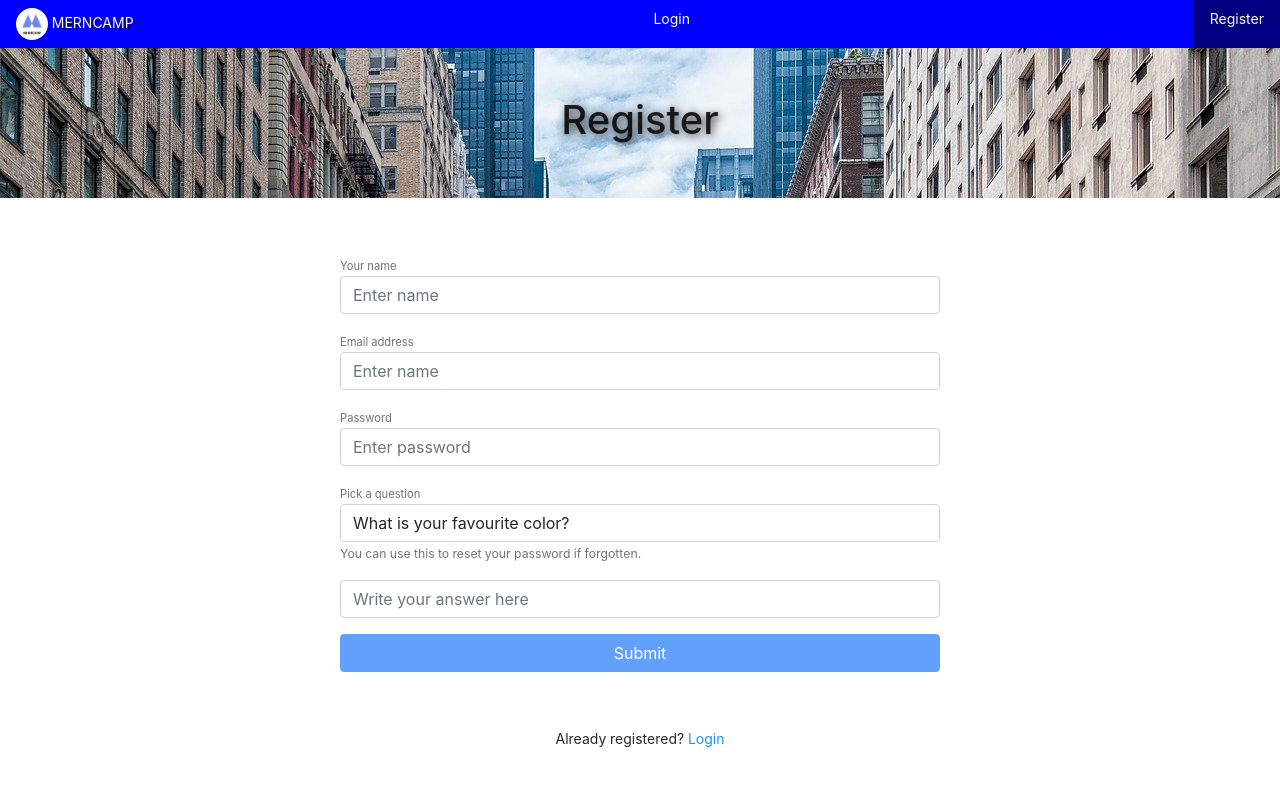
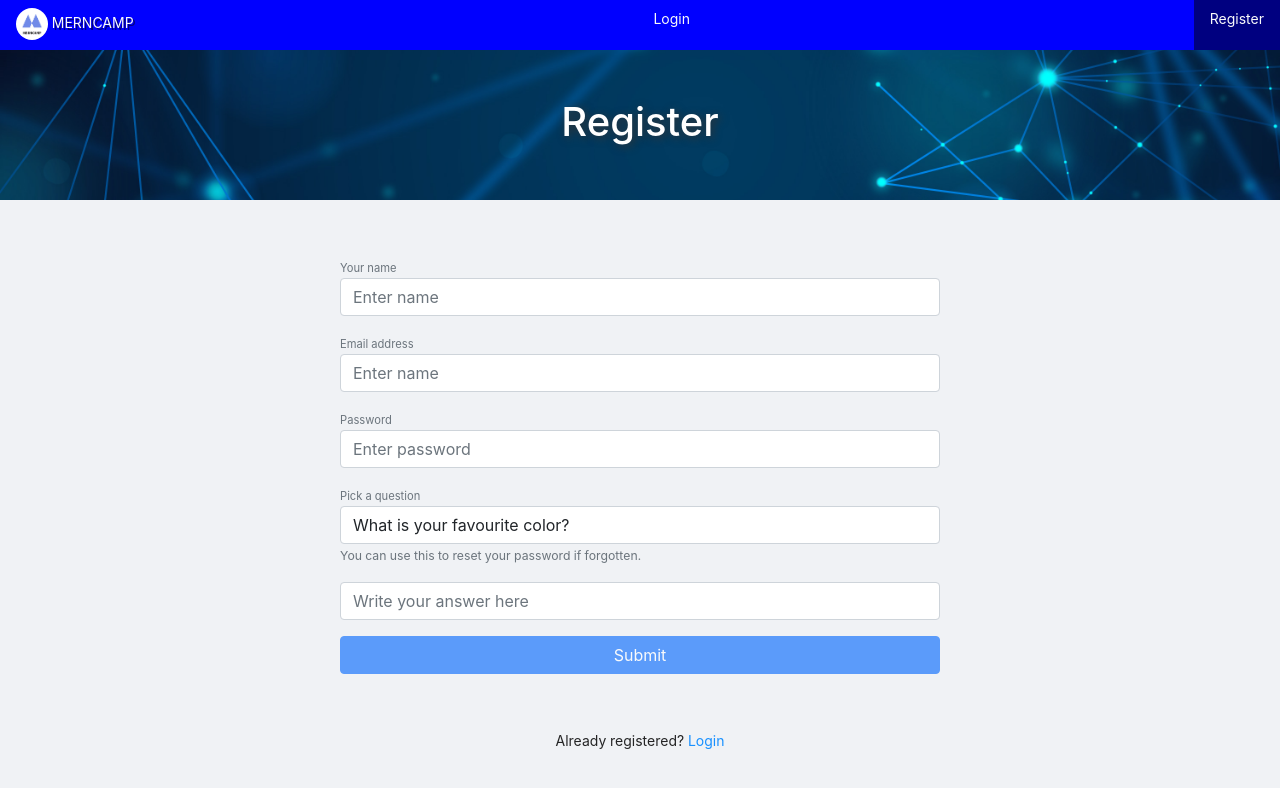
Before and after one commit to bujargit/social-network, a Next.js app in the folder client/: page /register in a window 1280 px wide. Shown: the top 788 px of the page. Built offline with nearby package versions, Linux system fonts and the light colour scheme; no server answers.

Commit message:
Frontend fixes

```diff
--- a/client/components/Nav.js
+++ b/client/components/Nav.js
@@ -22,7 +22,7 @@ const Nav = () => {
 
   return (
     <nav
-      className="main-nav nav d-flex justify-content-between"
+      className="main-nav d-flex justify-content-between"
       style={{ backgroundColor: "blue" }}
     >
       <Link href="/">
--- a/client/components/cards/ParallaxBG.js
+++ b/client/components/cards/ParallaxBG.js
@@ -1,4 +1,4 @@
-const ParallaxBG = ({ url, children = "MERNCAMP" }) => {
+const ParallaxBG = ({ url, children = "FaceTime" }) => {
   return (
     <div
       className="container-fluid"
@@ -12,7 +12,7 @@ const ParallaxBG = ({ url, children = "MERNCAMP" }) => {
         display: "block",
       }}
     >
-      <h1 className="display-1 font-weight-bold text-center">{children}</h1>
+      <h1 className="display-1 text-white font-weight-bold text-center">{children}</h1>
     </div>
   );
 };
--- a/client/pages/index.js
+++ b/client/pages/index.js
@@ -47,7 +47,7 @@ const Home = ({ posts }) => {
       />
       <meta property="og:type" content="website" />
       <meta property="og:site_name" content="MERNCAMP" />
-      <meta property="og:url" content="http://merncamp.com" />
+      <meta property="og:url" content="http://soc-net123.netlify.app" />
       <meta
         property="og:image:secure_url"
         content="http://merncamp.com/images/default.jpg"
--- a/client/pages/login.js
+++ b/client/pages/login.js
@@ -51,7 +51,7 @@ const Login = () => {
     <div className="container-fluid">
       <div className="row py-5 text-light bg-default-image">
         <div className="col text-center">
-          <h1>Login</h1>
+          <h1 className="text-white">Login</h1>
         </div>
       </div>
 
--- a/client/pages/register.js
+++ b/client/pages/register.js
@@ -53,7 +53,7 @@ const Register = () => {
     <div className="container-fluid">
       <div className="row py-5 text-light bg-default-image">
         <div className="col text-center">
-          <h1>Register</h1>
+          <h1 className="text-white">Register</h1>
         </div>
       </div>
 
--- a/client/public/css/styles.css
+++ b/client/public/css/styles.css
@@ -1,3 +1,6 @@
+body {
+  background-color: #f0f2f5 !important;
+}
 .bg-default-image {
   background-image: url("/images/default.jpg");
   background-size: 100%;
@@ -17,15 +20,25 @@
   cursor: pointer;
 }
 
+.main-nav {
+  min-height: 50px;
+}
+.main-nav .nav-link {
+  float: left;
+}
+
+.main-nav .dropdown {
+  float: right;
+}
+
 /* .main-nav {
   position: relative;
 }
+*/
 
-.main-nav .dropdown {
-  position: static;
+.main-nav .dropdown-menu {
+  inset: unset !important;
+  transform: none !important;
+  right: 0px !important;
+  top: 45px !important;
 }
-.main-nav .dropdown-menu {
-  right: 0px !important;
-  top: 7px !important;
-  inset: unset !important;
-} */
```
Also changed, not shown: client/public/images/default.jpg, 1 other file (tests, documents, lock files or other folders).
